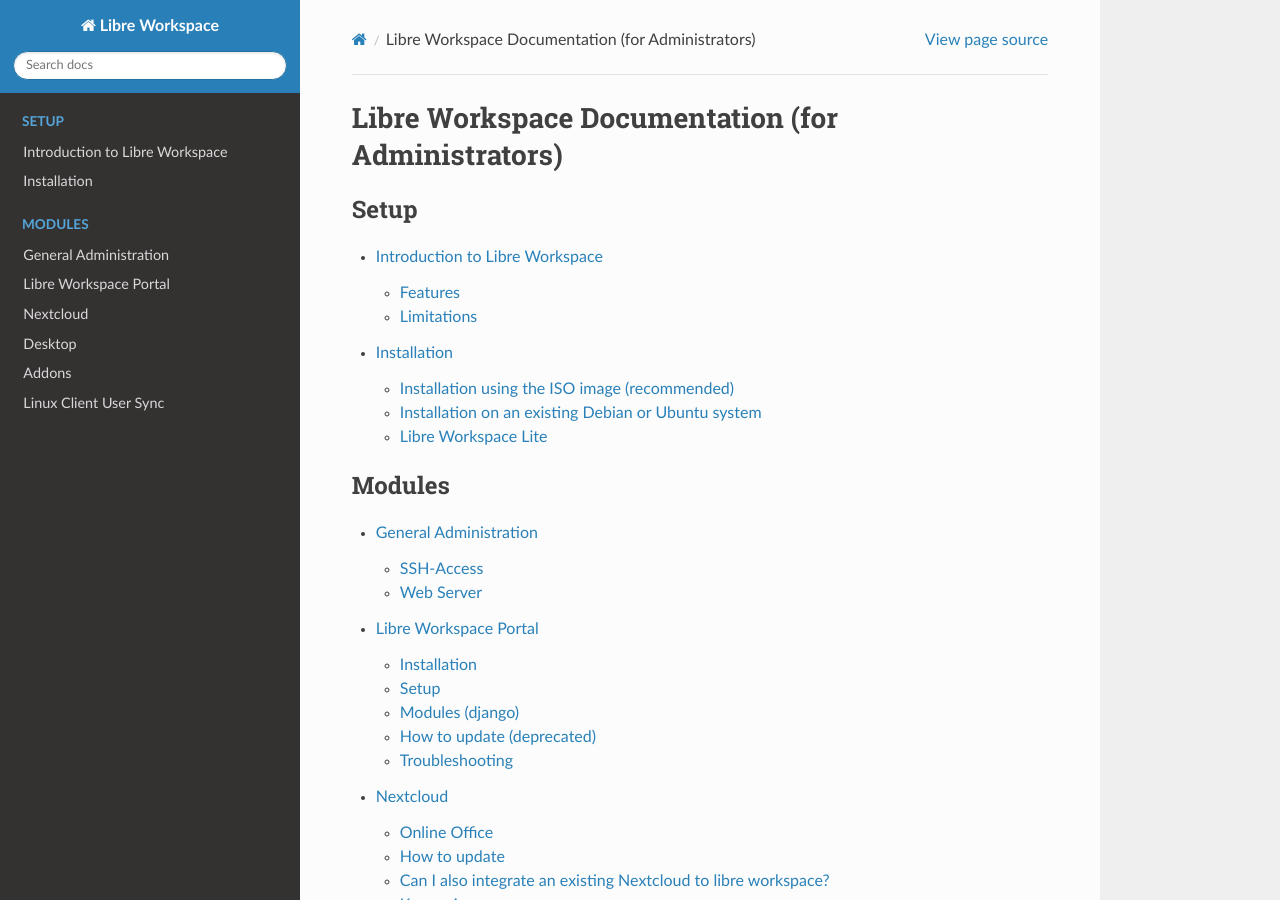
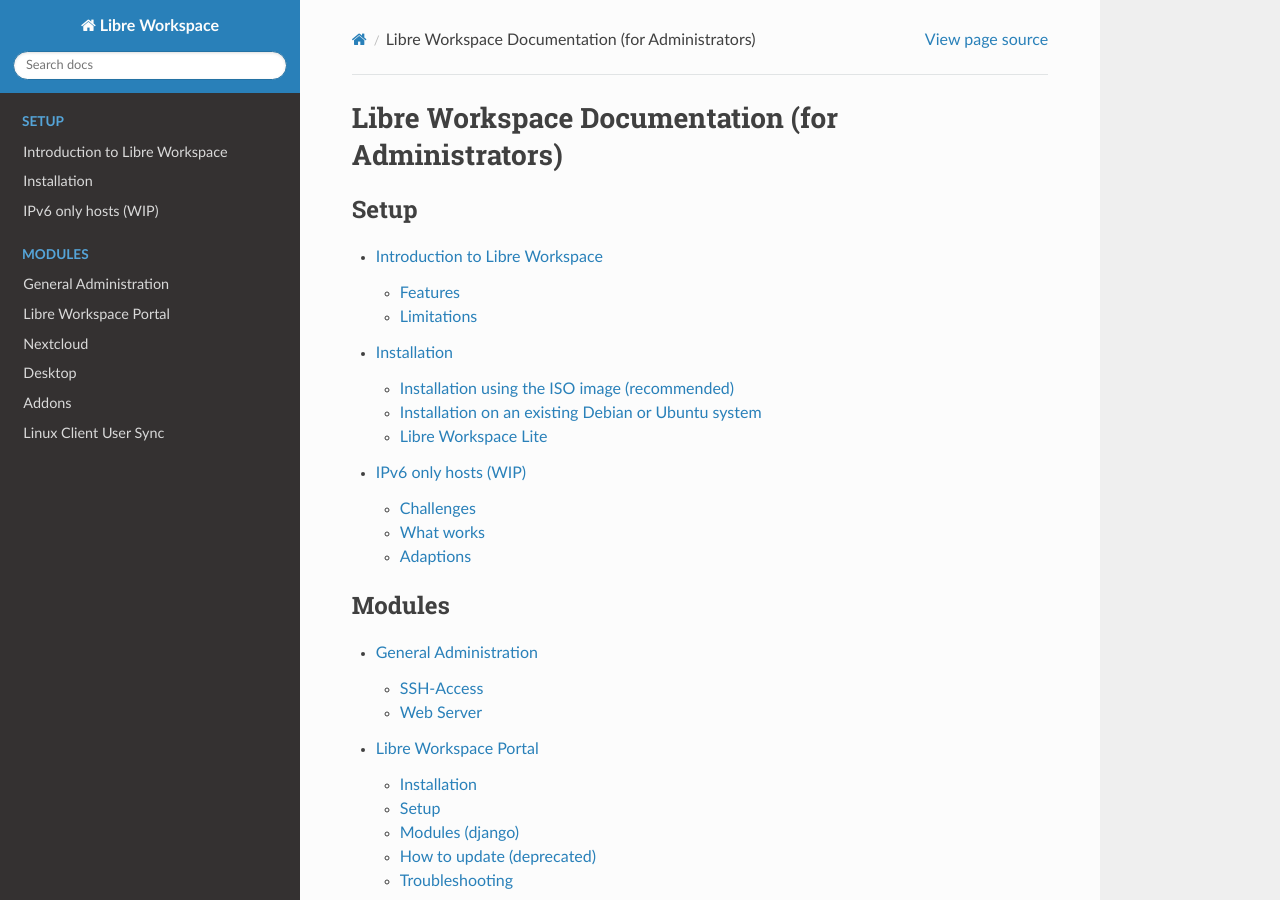
Before and after one commit to Jean28518/libre-workspace, a Sphinx documentation site: the page built from docs/source/index.rst, in a window 1280 px wide and 900 px high. Built offline with Sphinx 7.4.7 and the Read the Docs theme 3.1.0, drawn with Linux system fonts in a browser that asks for light colours.

Commit message:
Add IPv6 only hosts documentation with WIP status

```diff
--- a/docs/source/index.rst
+++ b/docs/source/index.rst
@@ -9,6 +9,7 @@
 
    setup/introduction
    setup/installation
+   setup/ipv6_only_hosts
 
 .. toctree::
    :maxdepth: 2
--- a/docs/source/setup/ipv6_only_hosts.rst
+++ b/docs/source/setup/ipv6_only_hosts.rst
@@ -1,6 +1,6 @@
-***************
-IPv6 only hosts
-***************
+*********************
+IPv6 only hosts (WIP)
+*********************
 
 .. warning::
 
```
